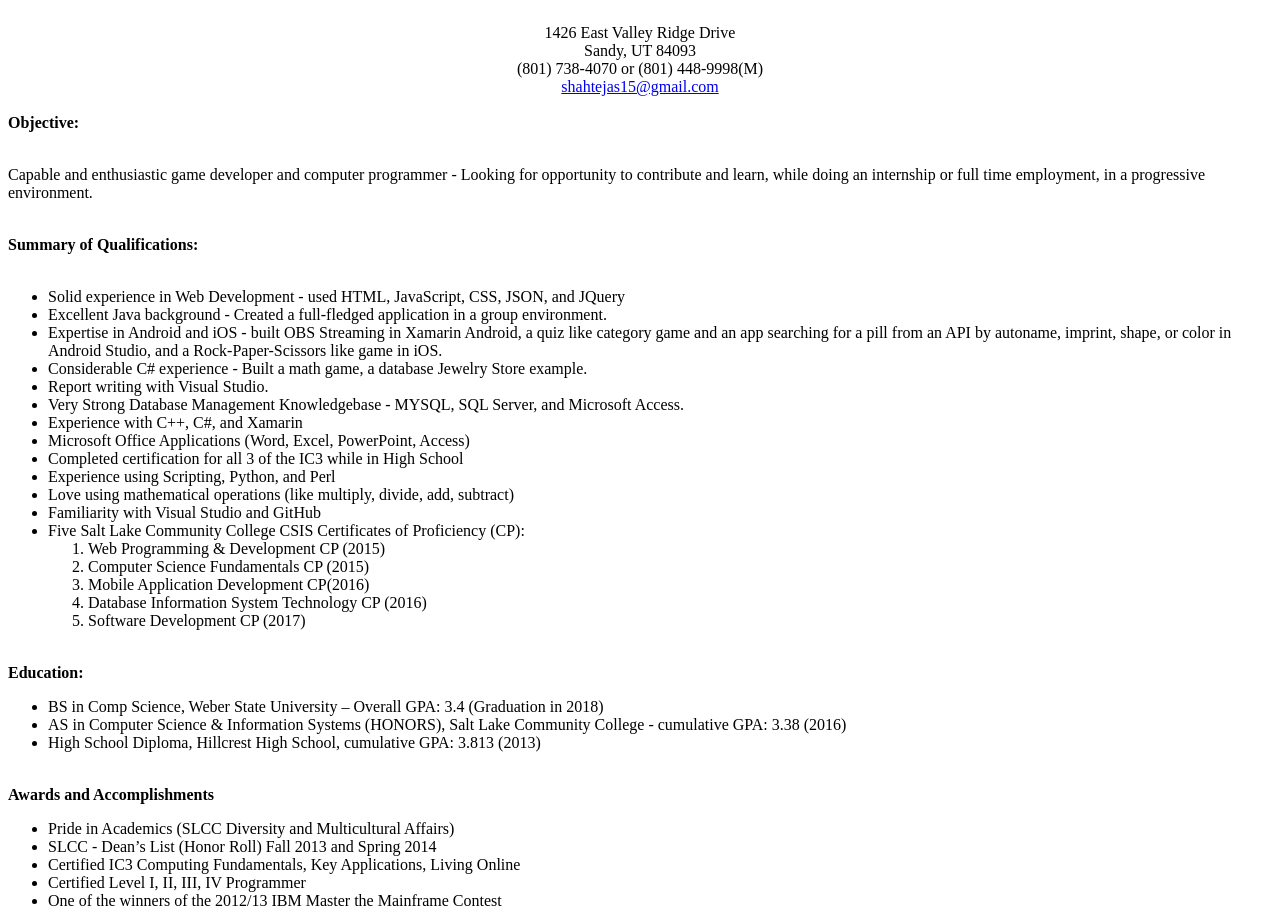
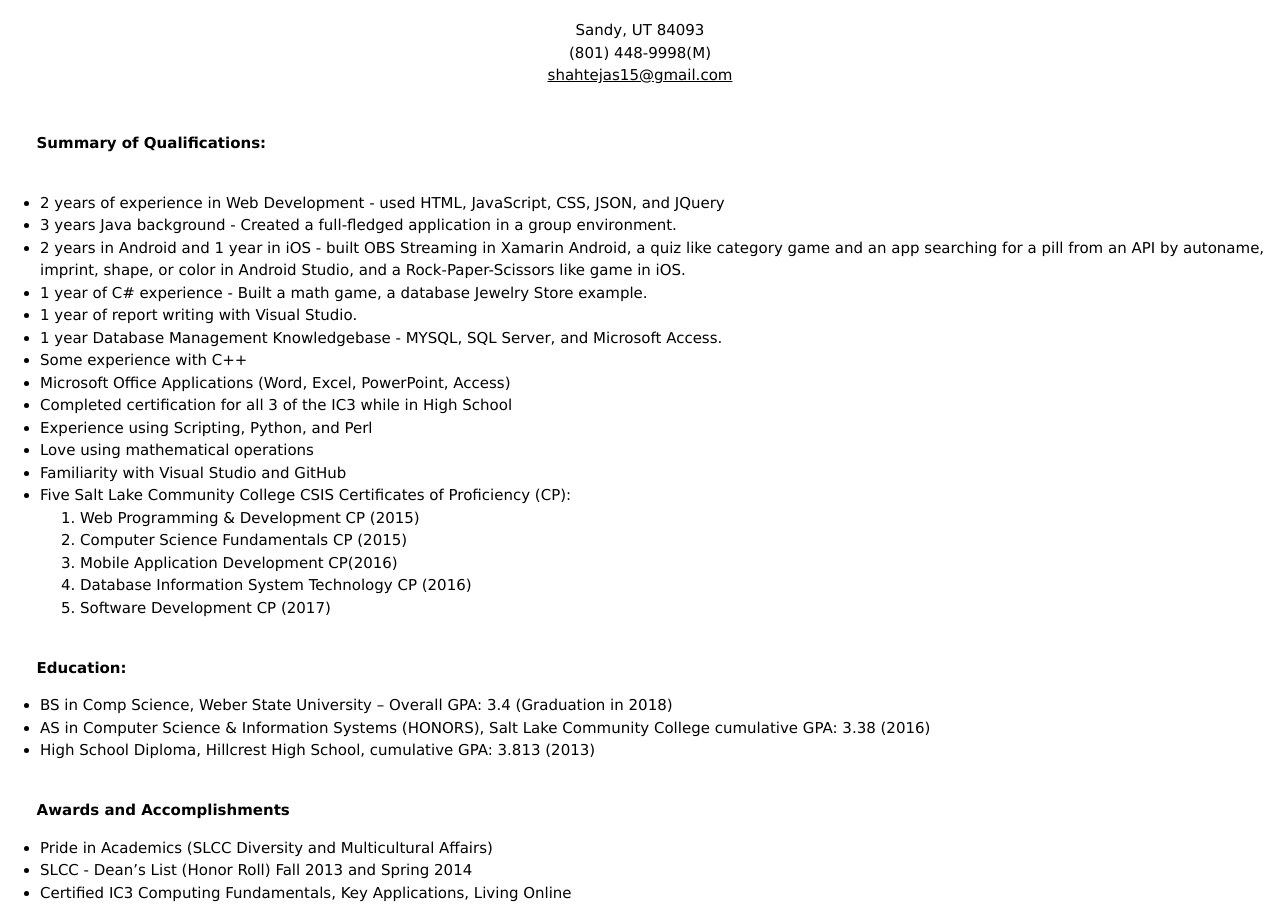
Before and after one commit to TejasShahWeberState/TejasShahWeberState.github.io, a website: page TejasShahWebsite/public_html/TejasResume.html in a window 1280 px wide. Shown: the part 128-1035 px from the top of the page. Drawn offline with nearby package versions, Linux system fonts and the light colour scheme.

Commit message:
Resume change
No more address

```diff
--- a/TejasShahWebsite/public_html/TejasResume.html
+++ b/TejasShahWebsite/public_html/TejasResume.html
@@ -9,6 +9,7 @@ and open the template in the editor.
               <title>Tejas Shah Resume</title>
               <meta charset="UTF-8">
               <meta name="viewport" content="width=device-width, initial-scale=1.0">
+              <link rel="stylesheet" href="https://www.w3schools.com/w3css/4/w3.css">
               <style type = "text/css">
                   #car
                    {
@@ -105,32 +106,28 @@ and open the template in the editor.
                     </div>
            </ul>
            <div><h1 style="text-align: center">Tejas Shah</h1></div><br>
-              <div style="text-align: center">1426 East Valley Ridge Drive<BR>
+           <div style="text-align: center">
                             Sandy, UT 84093<BR>
-                            (801) 738-4070 or (801) 448-9998(M)<BR>
+                            (801) 448-9998(M)<BR>
                             <a href="mailto:shahtejas15@gmail.com">shahtejas15@gmail.com</a><BR>
                      <BR> </div>
-              <div><b>Objective:</b></div><BR>
-              <p>Capable and enthusiastic game developer and computer programmer -
-              Looking for opportunity to contribute and learn, while doing an
-              internship or full time employment, in a progressive environment.<BR>
            <BR>
-              <div><b>Summary of Qualifications:</b></div><BR>
+              <div><b>&nbsp;&nbsp;&nbsp;&nbsp;&nbsp;&nbsp;&nbsp;Summary of Qualifications:</b></div><BR>
               <UL>
-<LI> Solid experience in Web Development - used HTML, JavaScript, CSS, JSON, and JQuery</LI>
-<LI> Excellent Java background - Created a full-fledged application in a group environment.</LI>
-<LI> Expertise in Android and iOS - built OBS Streaming in Xamarin Android, a quiz like category
+              <LI> 2 years of experience in Web Development - used HTML, JavaScript, CSS, JSON, and JQuery
+              </LI>
+              <LI> 3 years Java background - Created a full-fledged application in a group environment.</LI>
+              <LI> 2 years in Android and 1 year in iOS - built OBS Streaming in Xamarin Android, a quiz like category
                     game and an app searching for a pill from an API by autoname, imprint, shape, or color in
-    Android Studio, and a Rock-Paper-Scissors like game in iOS.
-</LI>
-<LI> Considerable C# experience - Built a math game, a database Jewelry Store example.</LI>
-<LI> Report writing with Visual Studio.</LI>
-<LI> Very Strong Database Management Knowledgebase - MYSQL, SQL Server, and Microsoft Access.</LI>
-<LI> Experience with C++, C#, and Xamarin</LI>
+                    Android Studio, and a Rock-Paper-Scissors like game in iOS.</LI>
+              <LI> 1 year of C# experience - Built a math game, a database Jewelry Store example.</LI>
+              <LI> 1 year of report writing with Visual Studio.</LI>
+              <LI> 1 year Database Management Knowledgebase - MYSQL, SQL Server, and Microsoft Access.</LI>
+              <LI> Some experience with C++</LI>
               <LI> Microsoft Office Applications (Word, Excel, PowerPoint, Access)</LI>
               <LI> Completed certification for all 3 of the IC3 while in High School</LI>
               <LI> Experience using Scripting, Python, and Perl</LI>
-<LI> Love using mathematical operations (like multiply, divide, add, subtract)</LI>
+              <LI> Love using mathematical operations</LI>
               <LI> Familiarity with Visual Studio and GitHub</LI>
                 <LI> Five Salt Lake Community College CSIS Certificates of Proficiency (CP):
        <OL>
@@ -141,14 +138,13 @@ and open the template in the editor.
               <LI>Software Development CP (2017)</LI>
        </OL></LI>
   </UL><BR>
-  <div><b>Education:</b></div>
+        <div><b>&nbsp;&nbsp;&nbsp;&nbsp;&nbsp;&nbsp;&nbsp;Education:</b></div>
   <UL>
        <LI>BS in Comp Science, Weber State University – Overall GPA: 3.4 (Graduation in 2018)</LI>
-<LI>AS in Computer Science & Information Systems (HONORS), Salt Lake Community College
-- cumulative GPA: 3.38 (2016)</LI>
+       <LI>AS in Computer Science & Information Systems (HONORS), Salt Lake Community College cumulative GPA: 3.38 (2016)</LI>
        <LI>High School Diploma, Hillcrest High School, cumulative GPA: 3.813 (2013)</LI>
   </UL><BR>
-  <div><b>Awards and Accomplishments</b></div>
+  <div><b>&nbsp;&nbsp;&nbsp;&nbsp;&nbsp;&nbsp;&nbsp;Awards and Accomplishments</b></div>
   <UL>
         <LI>Pride in Academics (SLCC Diversity and Multicultural Affairs)</LI>
         <LI>SLCC - Dean’s List (Honor Roll) Fall 2013 and  Spring 2014</LI>
```
Also changed, not shown: TejasShahWebsite/public_html/FavoriteClasses.html (+1 -1 lines), TejasShahWebsite/public_html/index.html (+2 -2 lines). Lines whose indentation alone changed are shown as unchanged.
